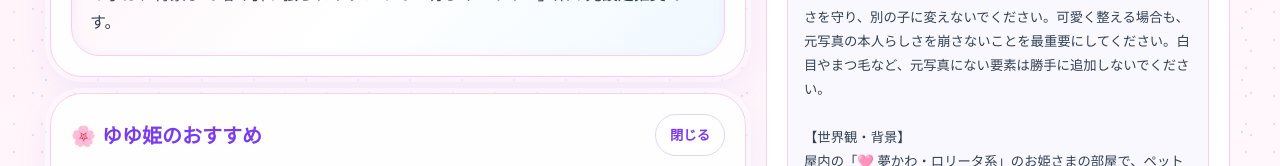
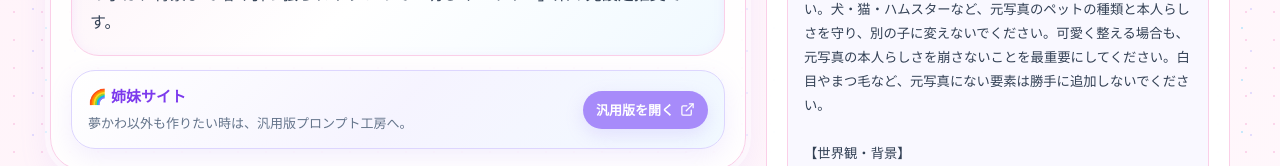
Before and after one commit to momomimikawaii-rgb/yuyupm, a React (Vite) app: page / in a window 1280 px wide. Shown: the part 786-952 px from the top of the page. Built offline with nearby package versions, Linux system fonts and the light colour scheme.

Commit message:
Add files via upload

```diff
--- a/src/App.jsx
+++ b/src/App.jsx
@@ -13,6 +13,7 @@ import {
   PlusCircle,
   Shirt,
   Sun,
+  ExternalLink,
 } from "lucide-react";
 import "./style.css";
 
@@ -255,6 +256,60 @@ const multiCategories = [
   { id: "textOverlay", title: "文字入れ（短い英語推奨・失敗する場合あり ※文字は崩れる場合があります）", single: true, options: ["なし", "Happy Birthday", "Happy Anniversary", "Thank you", "Welcome", "Sweet Dream"] },
   { id: "size", title: "画像サイズ", single: true, options: ["正方形 1:1", "インスタ投稿用 縦長4:5", "リール・ストーリー用 縦長9:16", "横長16:9"] },
 ];
+
+
+const sectionNumbers = {
+  locationType: 1,
+  indoorWorld: 2,
+  outdoorWorld: 2,
+  indoorPlace: 3,
+
+  gardenType: 3,
+  mainFlower: 4,
+  subFlowers: 5,
+  flowerDensity: 6,
+  castlePlace: 3,
+  castleMood: 4,
+  castleDecor: 5,
+  fantasyPlace: 3,
+  fantasyMood: 4,
+  fantasyFlowers: 5,
+  fantasyLight: 6,
+  seaPlace: 3,
+  seaMood: 4,
+  seaDecor: 5,
+  cityPlace: 3,
+  cityTime: 4,
+  cityLight: 5,
+  naturePlace: 3,
+  natureMood: 4,
+  alicePlace: 3,
+  aliceContainer: 4,
+  aliceItems: 5,
+  aliceMood: 6,
+
+  outfit: 7,
+  headAccessory: 8,
+  shoes: 9,
+  outfitColor: 10,
+  containerScene: 11,
+  pose: 12,
+  items: 13,
+  wallpaper: 14,
+  wallDecor: 15,
+  color: 16,
+  lighting: 17,
+  mood: 18,
+  density: 19,
+  textOverlay: 20,
+  size: 21,
+  fallingItems: 22,
+  effectAmount: 23,
+};
+
+function formatNumber(number) {
+  return String(number).padStart(2, "0");
+}
 
 const customFieldLabels = {
   location: "その他の場所",
@@ -708,7 +763,7 @@ async function copyTextSafely(text, fallbackElement) {
 function OptionGroup({ category, selected, custom, onToggle, onCustomChange, number }) {
   return (
     <div>
-      <h3 style={{ marginBottom: "10px" }}>{number ? `${String(number).padStart(2, "0")}　${category.title}` : category.title}</h3>
+      <h3 style={{ marginBottom: "10px" }}>{number ? `${formatNumber(number)}　${category.title}` : category.title}</h3>
       <div className="chips">
         {category.options.map((option) => {
           const active = selected[category.id]?.includes(option);
@@ -879,6 +934,16 @@ function App() {
                 <strong>ゆゆ姫ワールドの作り方</strong>
                 <span>屋内も屋外も、まず世界観を選んでから場所や装飾を選びます。選んだ世界観に合わせて、背景・小物・光・密度を自然に調整します。黒い子・濃い茶色の子・グレー系の子は、背景まで暗く引っ張られやすいので「明るくハイキー」系の光設定推奨です。</span>
               </div>
+
+              <div className="sister-site-card">
+                <div>
+                  <strong>🌈 姉妹サイト</strong>
+                  <span>夢かわ以外も作りたい時は、汎用版プロンプト工房へ。</span>
+                </div>
+                <a href="https://yuyuhy.yuyu-chan.com/" target="_blank" rel="noreferrer">
+                  汎用版を開く <ExternalLink size={15} />
+                </a>
+              </div>
             </section>
 
             <section className="card">
@@ -907,7 +972,7 @@ function App() {
             </section>
 
             <section className="card">
-              <h2><span>01</span>　<LocationIcon size={20} /> 場所を選ぶ</h2>
+              <h2><span>{formatNumber(sectionNumbers.locationType)}</span>　<LocationIcon size={20} /> 場所を選ぶ</h2>
               <div className="choice-grid">
                 {Object.entries(locationTree).map(([key, value]) => {
                   const Icon = value.icon;
@@ -917,7 +982,7 @@ function App() {
               </div>
               {locationType === "indoor" && (
                 <>
-                  <h3 style={{ marginTop: "14px", marginBottom: "10px" }}>02　屋内の世界観</h3>
+                  <h3 style={{ marginTop: "14px", marginBottom: "10px" }}>{formatNumber(sectionNumbers.indoorWorld)}　屋内の世界観</h3>
                   <div className="chips">
                     {indoorWorlds.map((world) => {
                       const active = indoorWorldId === world.id;
@@ -928,7 +993,7 @@ function App() {
                     <strong>{indoorWorlds.find((item) => item.id === indoorWorldId)?.title}</strong>
                     <span>{indoorWorlds.find((item) => item.id === indoorWorldId)?.description}</span>
                   </div>
-                  <h3 style={{ marginTop: "14px", marginBottom: "10px" }}>03　屋内の場所</h3>
+                  <h3 style={{ marginTop: "14px", marginBottom: "10px" }}>{formatNumber(sectionNumbers.indoorPlace)}　屋内の場所</h3>
                   <div className="chips">
                     {(indoorWorlds.find((item) => item.id === indoorWorldId)?.places || []).map((option) => {
                       const active = locationOption === option && !custom.location;
@@ -944,7 +1009,7 @@ function App() {
             {locationType === "outdoor" && (
               <section className="card">
                 <div className="card-head">
-                  <h2><span>02</span>　🌍 屋外の世界観</h2>
+                  <h2><span>{formatNumber(sectionNumbers.outdoorWorld)}</span>　🌍 屋外の世界観</h2>
                   <button className="outline-button" onClick={() => setWorldOpen((prev) => !prev)}>{worldOpen ? "閉じる" : "開く"}</button>
                 </div>
                 {worldOpen && (
@@ -957,11 +1022,11 @@ function App() {
                     </div>
                     <div className="notice"><strong>{activeWorld.title}</strong><span>{activeWorld.description}</span></div>
                     {activeWorld.subCategories.map((category, index) => (
-                      <OptionGroup key={category.id} category={category} selected={selected} custom={custom} onToggle={toggleOption} onCustomChange={updateCustom} number={index + 3} />
+                      <OptionGroup key={category.id} category={category} selected={selected} custom={custom} onToggle={toggleOption} onCustomChange={updateCustom} number={sectionNumbers[category.id]} />
                     ))}
                     <div style={{ display: "grid", gap: "18px", marginTop: "6px" }}>
                       {sceneEffects.map((category, index) => (
-                        <OptionGroup key={category.id} category={category} selected={selected} custom={custom} onToggle={toggleOption} onCustomChange={updateCustom} number={index + 4} />
+                        <OptionGroup key={category.id} category={category} selected={selected} custom={custom} onToggle={toggleOption} onCustomChange={updateCustom} number={sectionNumbers[category.id]} />
                       ))}
                     </div>
                   </div>
--- a/src/style.css
+++ b/src/style.css
@@ -366,7 +366,7 @@ textarea:focus {
 
 
 @media (min-width: 921px) {
-  .right {
+  .result-card {
     position: sticky;
     top: 16px;
     align-self: start;
@@ -403,3 +403,59 @@ textarea:focus {
     border-radius: 26px;
   }
 }
+
+
+.sister-site-card {
+  display: flex;
+  align-items: center;
+  justify-content: space-between;
+  gap: 14px;
+  margin-top: 14px;
+  padding: 14px 16px;
+  border-radius: 24px;
+  border: 1px solid #ddd6fe;
+  background: linear-gradient(135deg, rgba(255, 255, 255, 0.92), rgba(245, 243, 255, 0.92), rgba(240, 249, 255, 0.92));
+  box-shadow: 0 8px 24px rgba(167, 139, 250, 0.14);
+}
+
+.sister-site-card div {
+  display: grid;
+  gap: 4px;
+  line-height: 1.6;
+}
+
+.sister-site-card strong {
+  color: #7c3aed;
+  font-size: 15px;
+}
+
+.sister-site-card span {
+  color: #64748b;
+  font-size: 13px;
+}
+
+.sister-site-card a {
+  display: inline-flex;
+  align-items: center;
+  gap: 6px;
+  flex-shrink: 0;
+  padding: 9px 13px;
+  border-radius: 999px;
+  background: #a78bfa;
+  color: white;
+  font-size: 13px;
+  font-weight: 800;
+  text-decoration: none;
+  box-shadow: 0 6px 18px rgba(167, 139, 250, 0.22);
+}
+
+.sister-site-card a:hover {
+  background: #8b5cf6;
+}
+
+@media (max-width: 560px) {
+  .sister-site-card {
+    align-items: flex-start;
+    flex-direction: column;
+  }
+}
```
